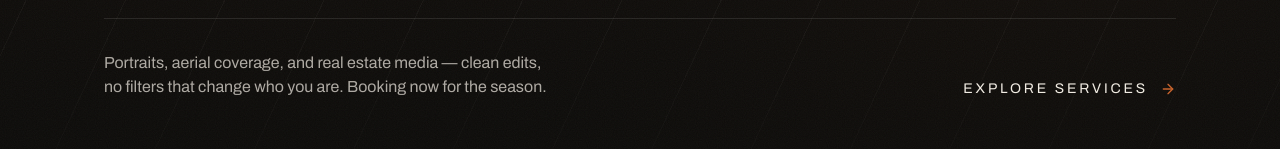
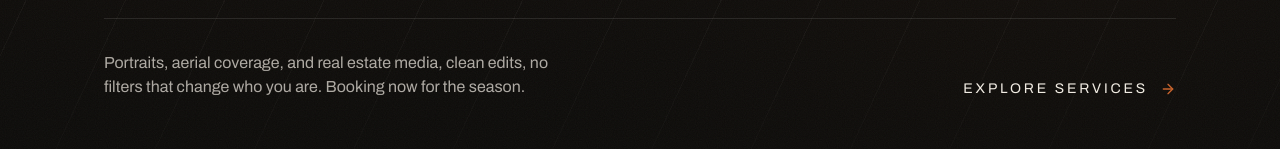
Before and after one commit to deginald/deginald-photography, a Next.js app: page / in a window 1280 px wide. Shown: the part 637-786 px from the top of the page. Built offline with nearby package versions, Linux system fonts and the light colour scheme.

Commit message:
Update hero-section.tsx

```diff
--- a/components/hero-section.tsx
+++ b/components/hero-section.tsx
@@ -27,7 +27,7 @@ export function HeroSection() {
 
         <div className="mt-10 flex flex-col items-start justify-between gap-8 border-t border-white/10 pt-8 md:flex-row md:items-end">
           <p className="max-w-md font-body text-base text-[#f2ede4]/70">
-            Portraits, aerial coverage, and real estate media — clean edits,
+            Portraits, aerial coverage, and real estate media, clean edits,
             no filters that change who you are. Booking now for the season.
           </p>
           <a
```
